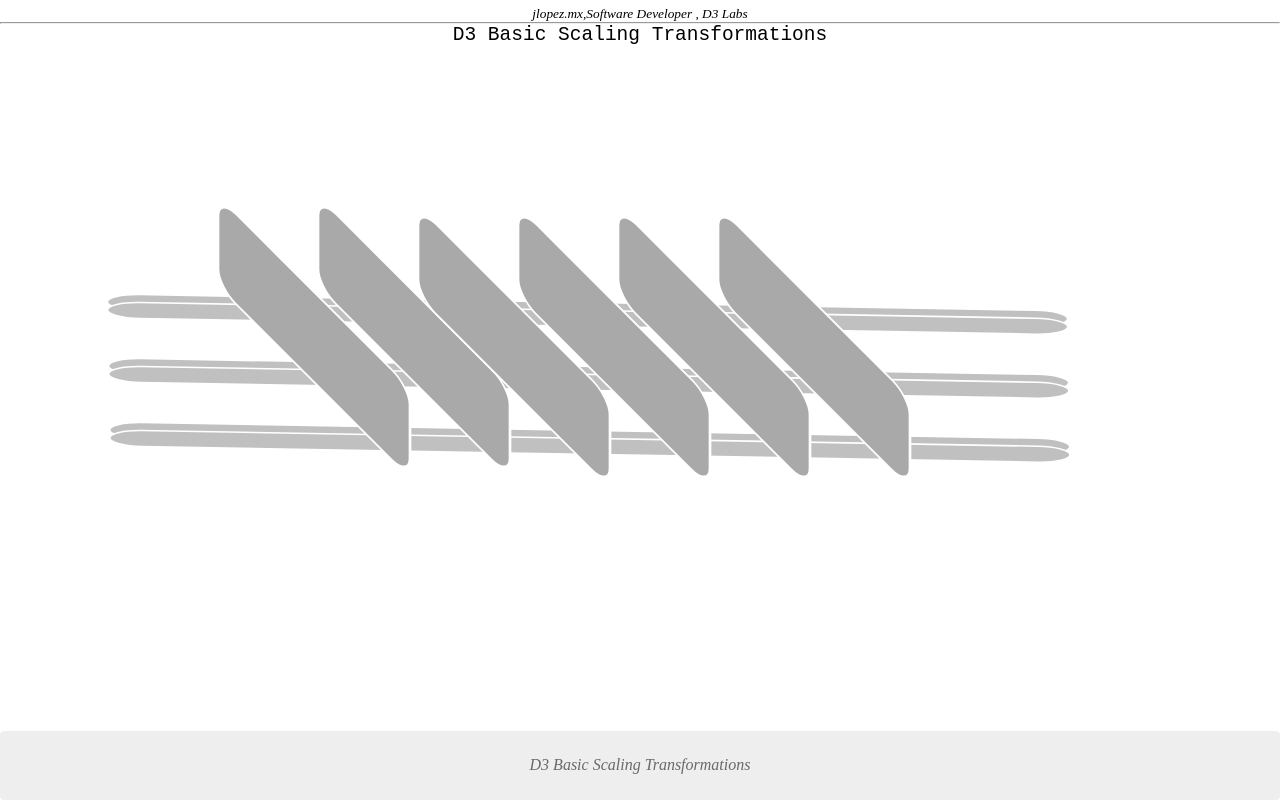
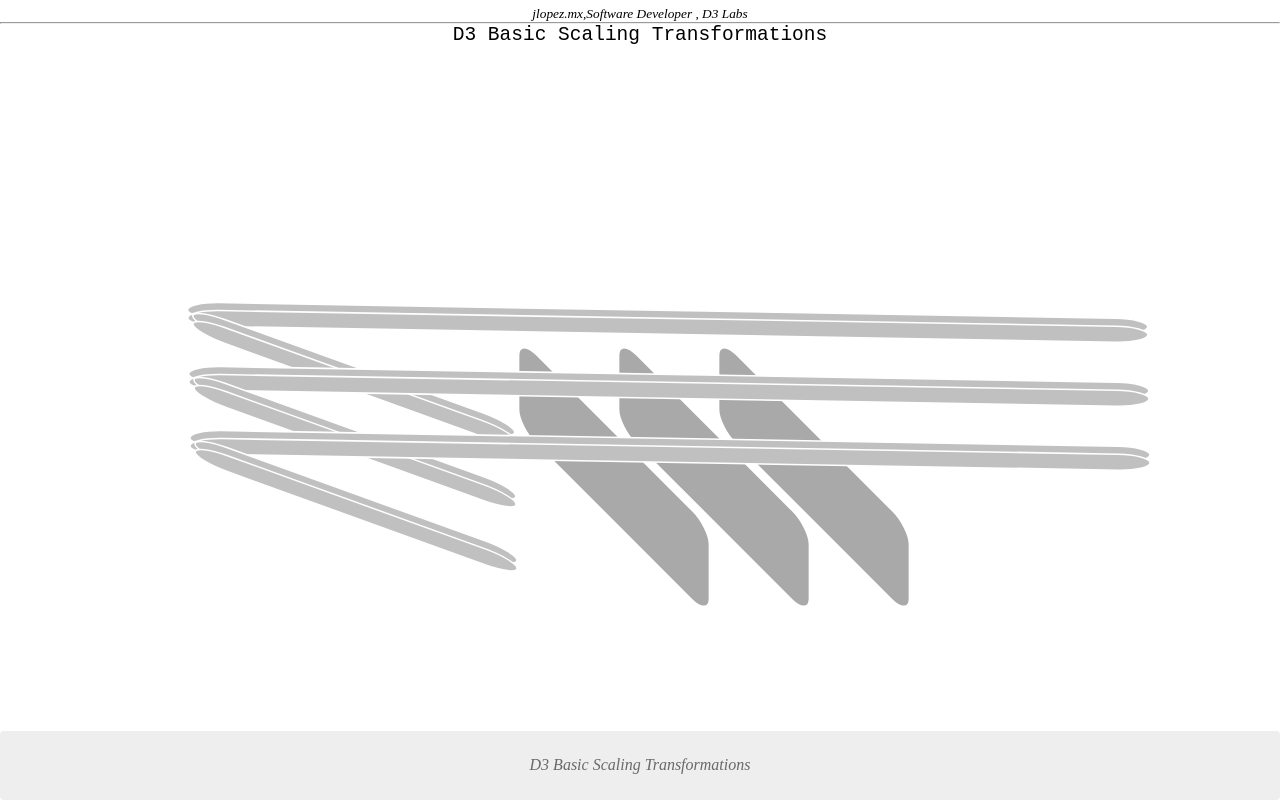
Before and after one commit to jazlopez/d3labs, a website: page basic-scaling.html in a window 1280 px wide. Shown: the top 810 px of the page. Drawn offline with nearby package versions, Linux system fonts and the light colour scheme.

Commit message:
Example D3 basic scaling

```diff
--- a/basic-scaling.html
+++ b/basic-scaling.html
@@ -84,7 +84,7 @@
     (function(){
 
 
-        var svg = d3.select('#container')
+        var x,  svg = d3.select('#container')
 
             .append('svg')
 
@@ -92,139 +92,8 @@
 
             .attr('height', 600);
 
-
-
-        svg
-
-            .append('rect')
-
-            .attr('width', 600)
-
-            .attr('height', 10)
-
-            .attr('x', 0)
-
-            .attr('y', 80)
-
-            .attr('rx', 20)  // rounded borders
-
-            .attr('fill', 'silver')
-
-            .attr('stroke-width', 1)
-
-            .attr('stroke', 'white')
-
-            .attr('transform', 'translate(5, 40) scale(1.6) skewX(1) skewY(1)');
-
-        svg
-
-            .append('rect')
-
-            .attr('width', 600)
-
-            .attr('height', 10)
-
-            .attr('x', 0)
-
-            .attr('y', 85)
-
-            .attr('rx', 20)  // rounded borders
-
-            .attr('fill', 'silver')
-
-            .attr('stroke-width', 1)
-
-            .attr('stroke', 'white')
-
-            .attr('transform', 'translate(5, 40) scale(1.6) skewX(1) skewY(1)');
-
-        svg
-
-            .append('rect')
-
-            .attr('width', 600)
-
-            .attr('height', 10)
-
-            .attr('x', 0)
-
-            .attr('y', 120)
-
-            .attr('rx', 20)  // rounded borders
-
-            .attr('fill', 'silver')
-
-            .attr('stroke-width', 1)
-
-            .attr('stroke', 'white')
-
-            .attr('transform', 'translate(5, 40) scale(1.6) skewX(1) skewY(1)');
-
-        svg
-
-            .append('rect')
-
-            .attr('width', 600)
-
-            .attr('height', 10)
-
-            .attr('x', 0)
-
-            .attr('y', 125)
-
-            .attr('rx', 20)  // rounded borders
-
-            .attr('fill', 'silver')
-
-            .attr('stroke-width', 1)
-
-            .attr('stroke', 'white')
-
-            .attr('transform', 'translate(5, 40) scale(1.6) skewX(1) skewY(1)');
-
-        svg
-
-            .append('rect')
-
-            .attr('width', 600)
-
-            .attr('height', 10)
-
-            .attr('x', 0)
-
-            .attr('y', 160)
-
-            .attr('rx', 20)  // rounded borders
-
-            .attr('fill', 'silver')
-
-            .attr('stroke-width', 1)
-
-            .attr('stroke', 'white')
-
-            .attr('transform', 'translate(5, 40) scale(1.6) skewX(1) skewY(1)');
-
-        svg
-
-            .append('rect')
-
-            .attr('width', 600)
-
-            .attr('height', 10)
-
-            .attr('x', 0)
-
-            .attr('y', 165)
-
-            .attr('rx', 20)  // rounded borders
-
-            .attr('fill', 'silver')
-
-            .attr('stroke-width', 1)
-
-            .attr('stroke', 'white')
-
-            .attr('transform', 'translate(5, 40) scale(1.6) skewX(1) skewY(1)');
+        // draw and transform a rail
+        Array.from([ 400, 500, 600]).map(function(translateX){
 
             svg
 
@@ -246,117 +115,65 @@
 
                 .attr('stroke', 'white')
 
-            .attr('transform', 'translate(100, -20) scale(0.9) skewX(0) skewY(45)');
+                .attr('transform', `translate(${translateX}, 120) scale(0.9) skewX(0) skewY(45)`);
+        });
+
+        for(var j = 80; j < 200; j += 40){
+
+            x = j;
+
+            for(var i = 1; i <= 2; i++){
 
                 svg
 
                     .append('rect')
 
-            .attr('width', (window.innerWidth / 6))
+                    .attr('width', 600)
 
-            .attr('height', (400 / 4))
+                    .attr('height', 10)
 
-            .attr('x', 20)
+                    .attr('x', 0)
 
-            .attr('y', 80)
+                    .attr('y', (x+=5))
 
                     .attr('rx', 20)  // rounded borders
 
-            .attr('fill', 'darkgrey')
+                    .attr('fill', 'silver')
 
-            .attr('stroke-width', 3)
+                    .attr('stroke-width', 1)
 
                     .attr('stroke', 'white')
 
-            .attr('transform', 'translate(200, -20) scale(0.9) skewX(0) skewY(45)');
+                    .attr('transform', 'translate(85, 40) scale(1.6) skewX(1) skewY(1)');
+
+            }
+
+            for(var i = 1; i <= 2; i++){
 
                 svg
 
                     .append('rect')
 
-            .attr('width', (window.innerWidth / 6))
+                    .attr('width', 200)
 
-            .attr('height', (400 / 4))
+                    .attr('height', 10)
 
-            .attr('x', 20)
+                    .attr('x', 0)
 
-            .attr('y', 80)
+                    .attr('y', (x+=5))
 
                     .attr('rx', 20)  // rounded borders
 
-            .attr('fill', 'darkgrey')
+                    .attr('fill', 'silver')
 
-            .attr('stroke-width', 3)
+                    .attr('stroke-width', 1)
 
                     .attr('stroke', 'white')
 
-            .attr('transform', 'translate(300, -10) scale(0.9) skewX(0) skewY(45)');
+                    .attr('transform', 'translate(90, 30) scale(1.6) skewX(1) skewY(20)');
 
-        svg
-
-            .append('rect')
-
-            .attr('width', (window.innerWidth / 6))
-
-            .attr('height', (400 / 4))
-
-            .attr('x', 20)
-
-            .attr('y', 80)
-
-            .attr('rx', 20)  // rounded borders
-
-            .attr('fill', 'darkgrey')
-
-            .attr('stroke-width', 3)
-
-            .attr('stroke', 'white')
-
-            .attr('transform', 'translate(400, -10) scale(0.9) skewX(0) skewY(45)');
-
-        svg
-
-            .append('rect')
-
-            .attr('width', (window.innerWidth / 6))
-
-            .attr('height', (400 / 4))
-
-            .attr('x', 20)
-
-            .attr('y', 80)
-
-            .attr('rx', 20)  // rounded borders
-
-            .attr('fill', 'darkgrey')
-
-            .attr('stroke-width', 3)
-
-            .attr('stroke', 'white')
-
-            .attr('transform', 'translate(500, -10) scale(0.9) skewX(0) skewY(45)');
-
-        svg
-
-            .append('rect')
-
-            .attr('width', (window.innerWidth / 6))
-
-            .attr('height', (400 / 4))
-
-            .attr('x', 20)
-
-            .attr('y', 80)
-
-            .attr('rx', 20)  // rounded borders
-
-            .attr('fill', 'darkgrey')
-
-            .attr('stroke-width', 3)
-
-            .attr('stroke', 'white')
-
-            .attr('transform', 'translate(600, -10) scale(0.9) skewX(0) skewY(45)');
+            }
+        }
 
 
 
```
Lines whose indentation alone changed are shown as unchanged.
